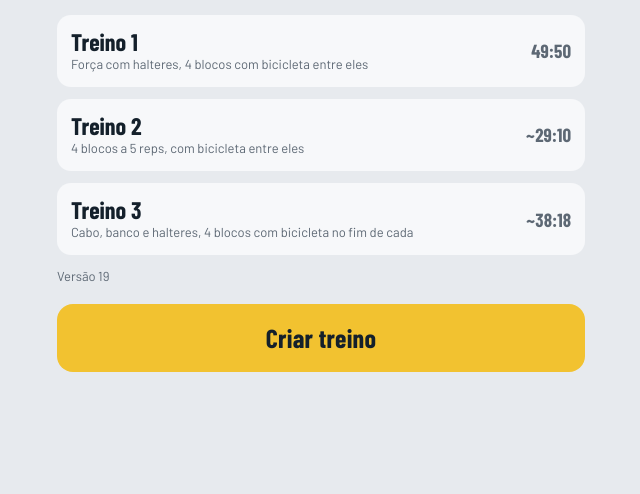
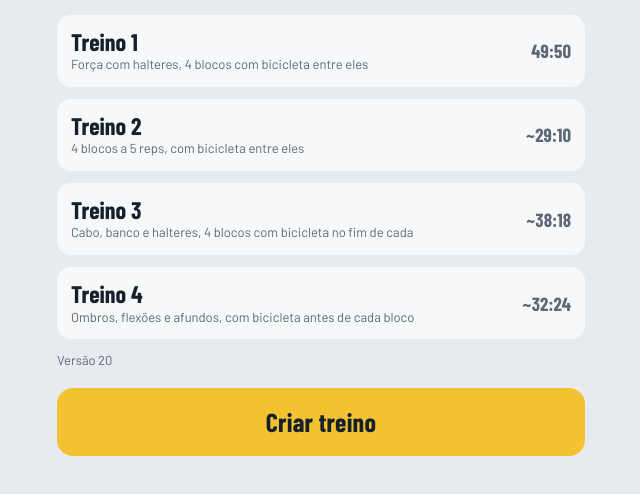
Before and after one commit to amrazevedo/treino, a plain HTML site: page index.html in a window 1280 px wide. Shown: the part 124-618 px from the top of the page, without its empty margins (319-959 px from the left). Drawn offline with nearby package versions, Linux system fonts and the light colour scheme; a web font is replaced by a local one.

Commit message:
Add files via upload

```diff
--- a/index.html
+++ b/index.html
@@ -361,7 +361,7 @@ const EX={
     props:"",
     A:{h:[100,26],s:[100,38],p:[100,78],legs:[[[94,78],[88,112],[84,148]],[[106,78],[112,112],[116,148]]],arms:[[[90,40],[88,58],[96,66]],[[110,40],[112,58],[104,66]]]},
     B:{h:[100,52],s:[100,64],p:[100,104],legs:[[[94,104],[78,116],[84,148]],[[106,104],[122,116],[116,148]]],arms:[[[90,66],[88,84],[96,92]],[[110,66],[112,84],[104,92]]]}},
-  lunge:{name:"Walking Lunge",g:"pernas",pt:"Afundo",db:"hands",
+  lunge:{name:"Lunge",g:"pernas",pt:"Afundo",db:"hands",
     cues:["Passo largo, tronco direito","Joelho de trás quase toca o chão","Empurra com o calcanhar da frente, alternando as pernas"],
     props:"",
     A:side([100,22],[100,34],[100,76],[[[82,112],[62,146]],[[114,112],[124,148]]],[[[102,56],[103,76]]]),
@@ -426,13 +426,33 @@ const EX={
     props:"",
     A:{h:[100,26],s:[100,38],p:[100,78],legs:[[[94,78],[92,112],[90,148]],[[106,78],[108,112],[110,148]]],arms:[[[88,40],[86,58],[86,78]],[[112,40],[114,58],[114,78]]]},
     B:{h:[100,52],s:[100,64],p:[100,100],legs:[[[94,100],[84,118],[90,148]],[[106,100],[116,118],[110,148]]],arms:[[[88,66],[86,84],[86,104]],[[112,66],[114,84],[114,104]]]}},
+  seatedpress:{name:"Seated Single-Arm Dumbbell Shoulder Press",g:"ombros",pt:"Press de ombros sentado, um braço",db:"hands",
+    cues:["Sentado, costas apoiadas e pés firmes no chão","Halter à altura da orelha no ponto baixo","Sobe até esticar o braço, sem inclinar o tronco para o lado"],
+    props:'<path class="prop" d="M92 118 H124"/><path class="prop thin" d="M92 118 V72 M96 118 V148 M120 118 V148"/>',
+    A:side([99,62],[99,76],[100,116],[[[124,116],[126,148]],[[128,114],[130,148]]],[[[86,92],[92,72]]]),
+    B:side([99,62],[99,76],[100,116],[[[124,116],[126,148]],[[128,114],[130,148]]],[[[96,52],[98,30]]])},
+  floorpushup:{name:"Floor Push-Up",g:"peito",pt:"Flexões no chão, subida segmentada",defReps:10,
+    cues:["Começa deitado no chão, mãos debaixo dos ombros","Sobe por etapas: primeiro o peito, depois a bacia, depois os joelhos","Desce pela ordem inversa até voltar a assentar no chão"],
+    props:"",db:"none",
+    A:side([141,138],[130,141],[100,145],[[[76,146],[52,147]],[[74,147],[50,148]]],[[[138,146],[148,144]]]),
+    B:side([141,100],[130,104],[100,116],[[[78,128],[54,142]],[[76,130],[50,144]]],[[[132,124],[134,144]]])},
+  squatpress:{name:"Dumbbell Squat to Shoulder Press",g:"full",pt:"Agachamento seguido de press de ombros",front:true,db:"hands",
+    cues:["Halteres aos ombros, cotovelos à frente","Agacha, sobe até ficar de pé e só então faz o press","Dois tempos distintos: primeiro as pernas, depois os braços"],
+    props:"",
+    A:{h:[100,52],s:[100,64],p:[100,104],legs:[[[94,104],[80,116],[84,148]],[[106,104],[120,116],[116,148]]],arms:[[[90,66],[84,84],[80,68]],[[110,66],[116,84],[120,68]]]},
+    B:{h:[100,26],s:[100,38],p:[100,78],legs:[[[94,78],[92,112],[90,148]],[[106,78],[108,112],[110,148]]],arms:[[[90,40],[86,22],[86,6]],[[110,40],[114,22],[114,6]]]}},
+  thruster:{name:"Dumbbell Thruster",g:"full",pt:"Thruster com halteres",front:true,db:"hands",
+    cues:["Halteres aos ombros, agachamento profundo","Sem pausa: a subida das pernas lança os halteres para cima","Um só movimento contínuo, do agachamento ao braço esticado"],
+    props:"",
+    A:{h:[100,58],s:[100,70],p:[100,110],legs:[[[94,110],[76,118],[84,148]],[[106,110],[124,118],[116,148]]],arms:[[[90,72],[84,90],[80,74]],[[110,72],[116,90],[120,74]]]},
+    B:{h:[100,26],s:[100,38],p:[100,78],legs:[[[94,78],[92,112],[90,148]],[[106,78],[108,112],[110,148]]],arms:[[[90,40],[86,22],[86,6]],[[110,40],[114,22],[114,6]]]}},
   crunch:{name:"Crunch",g:"core",pt:"Abdominal",
     cues:["Lombar colada ao chão","Mãos atrás da cabeça, sem puxar o pescoço","Sobe as omoplatas e expira ao subir"],
     props:'<path class="prop" d="M34 150 H150" style="stroke-width:4"/>',db:"none",
     A:side([48,138],[60,140],[100,142],[[[118,120],[134,146]],[[122,118],[138,146]]],[[[64,128],[52,132]]]),
     B:side([55,122],[66,127],[100,142],[[[118,120],[134,146]],[[122,118],[138,146]]],[[[70,114],[58,118]]])}
 };
-const APP_V=19;
+const APP_V=20;
 const WORKOUTS=[
   {id:"s1",name:"Treino 1",sub:"Força com halteres, 4 blocos com bicicleta entre eles",
    blocks:[["incline","split"],
@@ -472,6 +492,33 @@ const WORKOUTS=[
        {k:"row",lab:"os dois braços"},
        {k:"lunge",lab:"a andar"}]},
      {r:1,name:"Bicicleta",ex:["bike"]}
+   ]},
+  {id:"t4",name:"Treino 4",sub:"Ombros, flexões e afundos, com bicicleta antes de cada bloco",mode:"reps",defReps:10,
+   blocks:[
+     {r:1,name:"Bicicleta",ex:["bike"]},
+     {r:1,ex:[
+       {k:"seatedpress",lab:"direito",reps:5},
+       {k:"seatedpress",lab:"esquerdo",reps:5},
+       {k:"seatedpress",lab:"direito",reps:5},
+       {k:"seatedpress",lab:"esquerdo",reps:5},
+       {k:"sumo",lab:"foco na flexão dos joelhos"},
+       {k:"seatedpress",lab:"direito",reps:5},
+       {k:"seatedpress",lab:"esquerdo",reps:5},
+       {k:"seatedpress",lab:"direito",reps:5},
+       {k:"seatedpress",lab:"esquerdo",reps:5},
+       {k:"sumo",lab:"foco na flexão da anca"}]},
+     {r:1,name:"Bicicleta",ex:["bike"]},
+     {r:1,ex:[
+       "floorpushup",
+       {k:"lunge",lab:"halter na mão do lado da perna de trás, 5 de cada perna",reps:5},
+       {k:"lunge",lab:"sem carga, 5 de cada perna",reps:5},
+       "floorpushup",
+       {k:"lunge",lab:"a avançar, direita sempre à frente"},
+       {k:"lunge",lab:"a recuar, direita sempre atrás"},
+       {k:"lunge",lab:"a avançar, esquerda sempre à frente"},
+       {k:"lunge",lab:"a recuar, esquerda sempre atrás"}]},
+     {r:1,name:"Bicicleta",ex:["bike"]},
+     {r:1,ex:["squatpress","crunch","thruster","crunch"]}
    ]}
   // novos treinos: adicionar aqui outro objeto com id único e os blocos de exercícios
 ];
--- a/sw.js
+++ b/sw.js
@@ -1,4 +1,4 @@
-const V = "treino-v19";
+const V = "treino-v20";
 const CORE = ["./", "./index.html", "./manifest.webmanifest", "./icon-192.png", "./icon-512.png", "./apple-touch-icon.png"];
 
 self.addEventListener("install", e => {
```
